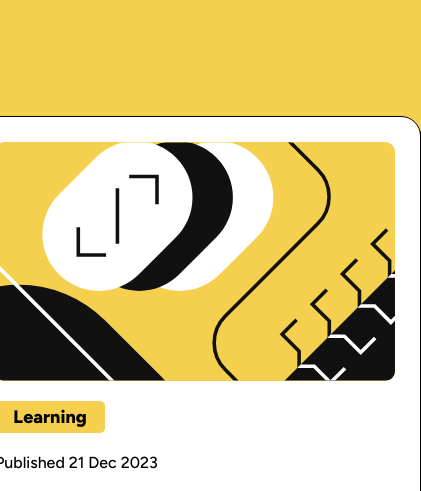
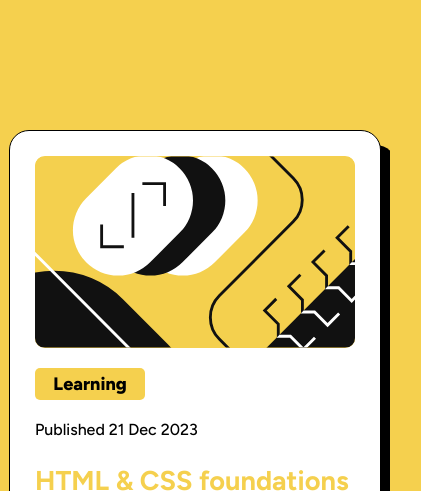
Before and after one commit to harshjaiswal556/frontendMentor, a plain HTML site: page index.html in a window 390 px wide. Shown: the top 491 px of the page, 421 px wide, since content can reach past the window. Drawn offline with Linux system fonts and the light colour scheme.

Commit message:
responsive 3rd commit

```diff
--- a/index.html
+++ b/index.html
@@ -43,6 +43,16 @@
       border-radius: 20px;
       background-color: white;
       box-shadow: 15px 15px;
+    }
+
+    @media screen and (max-width: 540px) {
+      .container {
+        width: 300px;
+      }
+
+      .container h1 {
+        font-size: 170%;
+      }
     }
 
     .container img {
```
